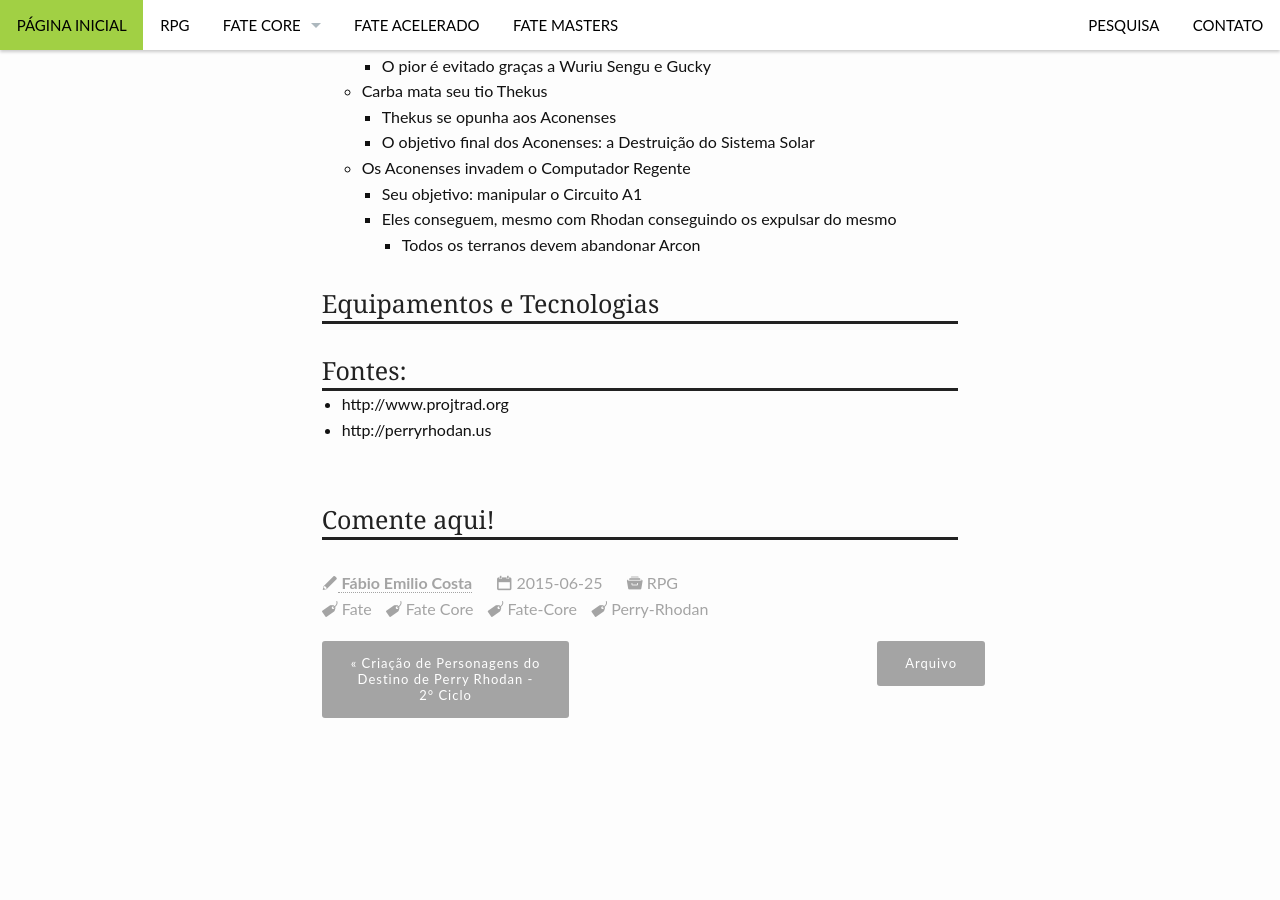
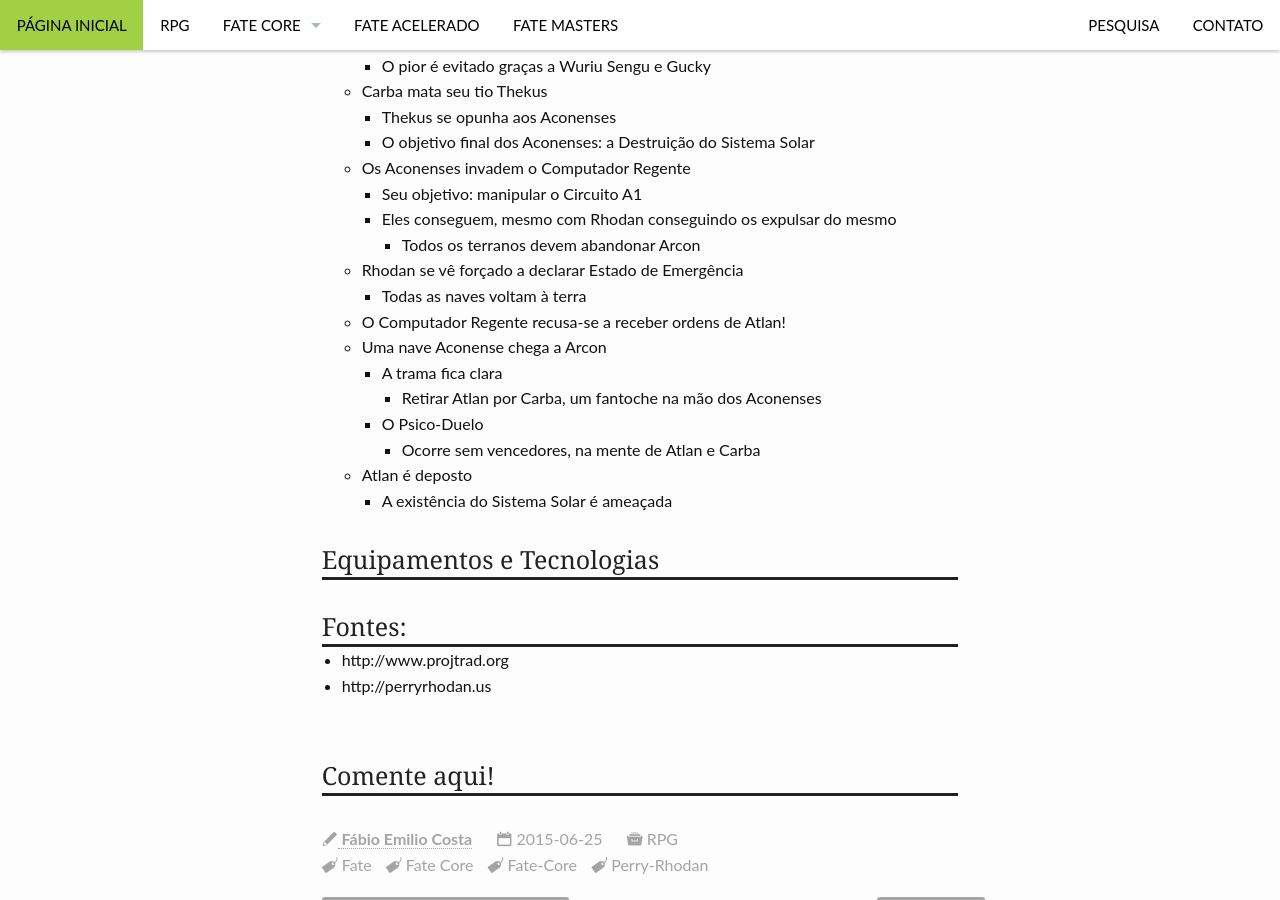
Before and after one commit to fabiocosta0305/fabiocosta0305.github.io-old, a Jekyll site: the page built from _posts/RPG/PerryRhodan/2015-06-25-DestinoPerryRhodan-Ciclo3.md, in a window 1280 px wide and 900 px high, scrolled down 11346 px. Built offline with Jekyll 4.4.1, drawn with Linux system fonts in a browser that asks for light colours; comment, search, counter and statistics services are not loaded.

Commit message:
Continuando a descriÃ§Ã£o do Destino de Perry Rhodan, 3Â° Ciclo

```diff
--- a/_posts/RPG/PerryRhodan/2015-06-25-DestinoPerryRhodan-Ciclo3.md
+++ b/_posts/RPG/PerryRhodan/2015-06-25-DestinoPerryRhodan-Ciclo3.md
@@ -479,7 +479,16 @@ header: no
     - Seu objetivo: manipular o Circuito A1
     - Eles conseguem, mesmo com Rhodan conseguindo os expulsar do mesmo
       - Todos os terranos devem abandonar Arcon
-
+  - Rhodan se vê forçado a declarar Estado de Emergência
+    - Todas as naves voltam à terra
+  - O Computador Regente recusa-se a receber ordens de Atlan!
+  - Uma nave Aconense chega a Arcon
+    - A trama fica clara
+      - Retirar Atlan por Carba, um fantoche na mão dos Aconenses
+    - O Psico-Duelo
+      - Ocorre sem vencedores, na mente de Atlan e Carba
+  - Atlan é deposto
+    - A existência do Sistema Solar é ameaçada
 
 ### Equipamentos e Tecnologias
 
```
